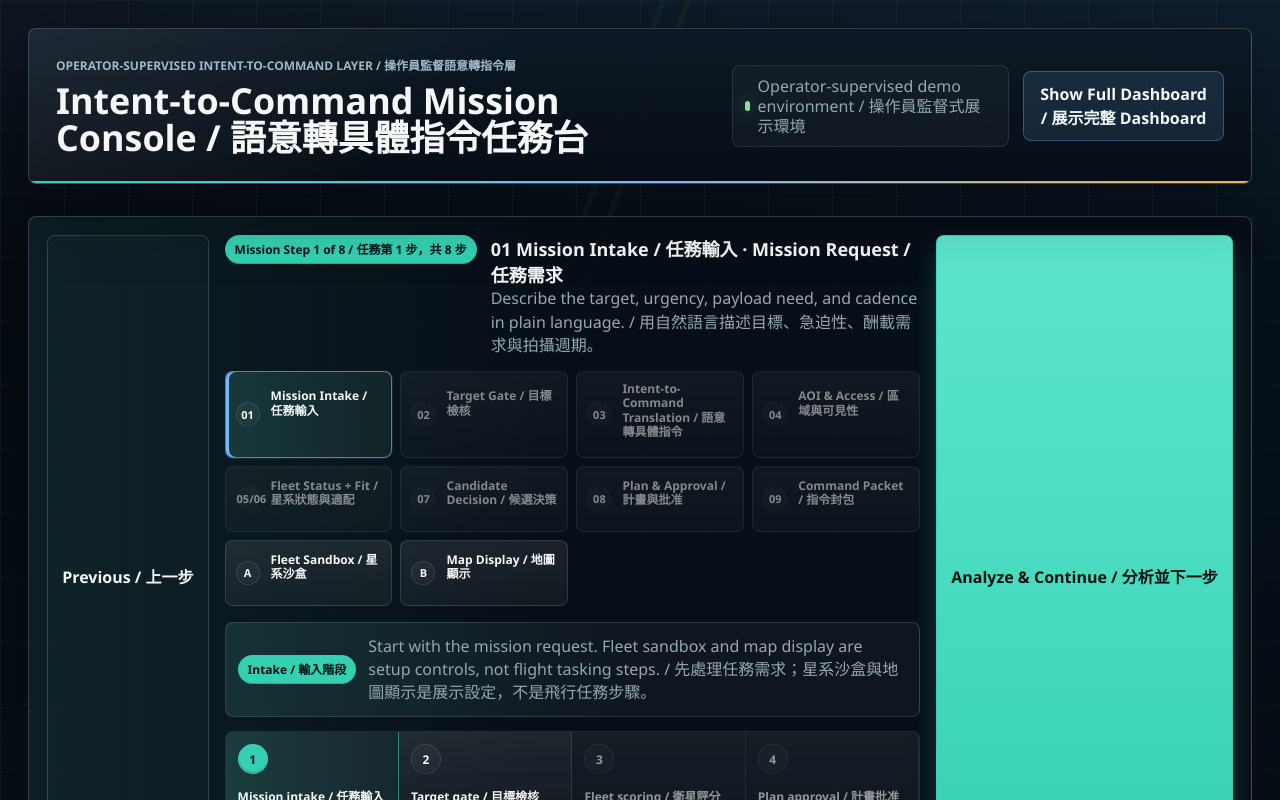
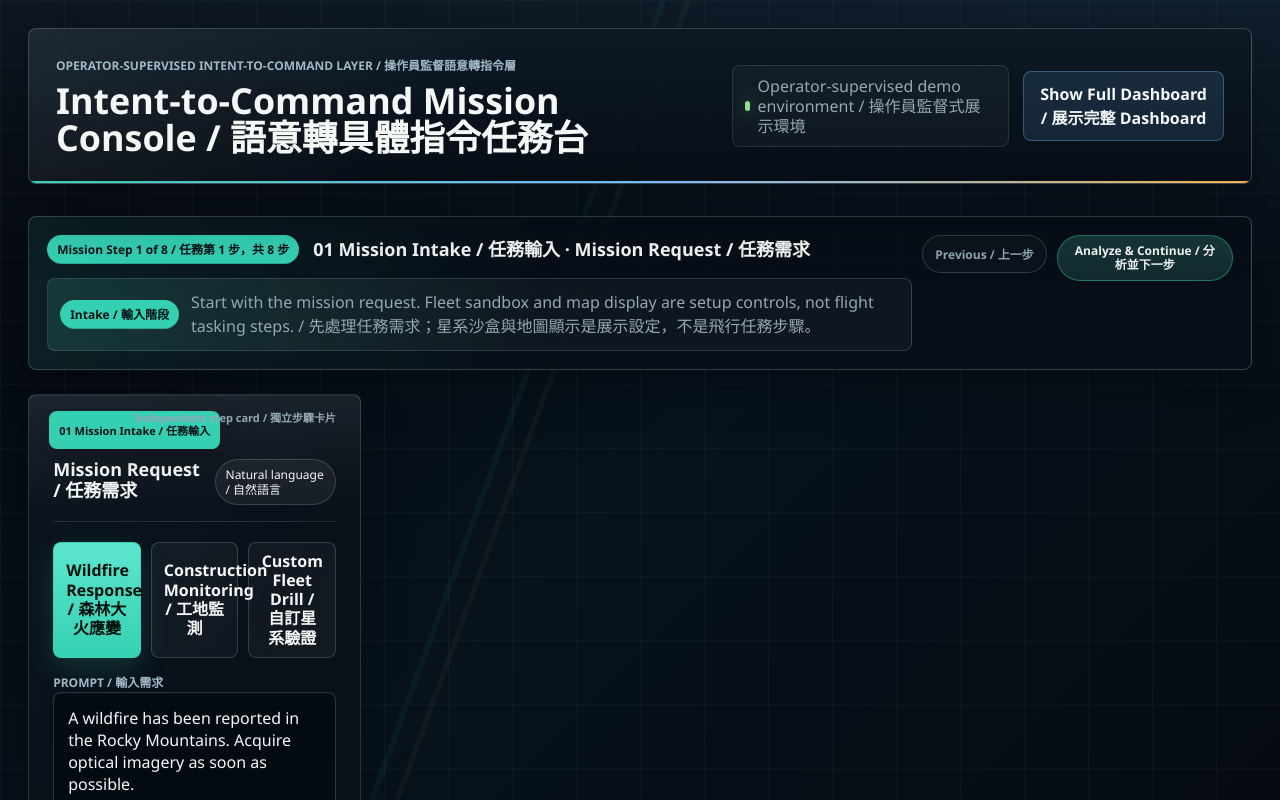
Before and after one commit to atlasforcn/innospace-demo, a Next.js app: page / in a window 1280 px wide. Shown: the top 800 px of the page. Built offline with nearby package versions, Linux system fonts and the light colour scheme.

Commit message:
Polish mission console demo UI

```diff
--- a/app/static-shell.html
+++ b/app/static-shell.html
@@ -120,20 +120,14 @@
               <h2>Mission Area Display / 任務區域顯示</h2>
               <span class="pill muted">Map source / 地圖來源</span>
             </div>
-            <p class="input-helper">The selected scenario controls the location. Auto mode tries Google first, then a free map, then the simplified scenario image. / 情境會決定地點；自動模式會先試 Google，再試免費地圖，最後切到簡化情境圖。</p>
+            <p class="input-helper">The selected scenario controls the location. Google Maps is used when the API responds; the simplified image is the only fallback. / 情境會決定地點；API 有回應時使用 Google 地圖，唯一備援是簡化版。</p>
             <div class="map-imagery-controls" aria-label="Map imagery controls">
-              <label class="field-label" for="mapImageSelect">Map image source / 地圖影像來源</label>
+              <label class="field-label" for="mapImageSelect">Display mode / 顯示模式</label>
               <select id="mapImageSelect">
-                <option value="auto">Auto: Google → free map → simplified / 自動：Google → 免費地圖 → 簡化圖</option>
-                <option value="google">Google Maps for current scenario / Google 地圖：目前情境</option>
-                <option value="osm">Free map for current scenario / 免費地圖：目前情境</option>
-                <option value="simple">Simplified scenario image / 簡化情境圖片</option>
-                <option value="upload">Uploaded image / 已上傳影像</option>
+                <option value="google">Google Maps when API responds / Google 地圖：API 有回應時使用</option>
+                <option value="simple">Simplified fallback image / 簡化版備用圖</option>
               </select>
-              <label class="upload-button" for="mapImageUpload">Upload map image / 上傳地圖影像</label>
-              <input id="mapImageUpload" class="visually-hidden" type="file" accept="image/*" />
-              <button id="clearMapImageButton" class="ghost-button" type="button">Clear image / 清除影像</button>
-              <span id="mapImageStatus" class="map-image-status">Auto scenario imagery / 自動情境底圖</span>
+              <span id="mapImageStatus" class="map-image-status">Google Maps default; simplified fallback remains available. / 預設 Google 地圖；保留簡化版備用。</span>
             </div>
           </div>
 
@@ -184,16 +178,14 @@
               <span id="mapBadge" class="pill muted">Awaiting analysis / 等待分析</span>
             </div>
             <div class="map-card-controls" aria-label="Mission map source quick controls">
-              <button class="map-mode-button active" data-map-source="auto" type="button">Auto / 自動</button>
-              <button class="map-mode-button" data-map-source="google" type="button">Google</button>
-              <button class="map-mode-button" data-map-source="osm" type="button">Free map / 免費</button>
+              <button class="map-mode-button active" data-map-source="google" type="button">Google Maps / Google 地圖</button>
               <button class="map-mode-button" data-map-source="simple" type="button">Simplified / 簡化</button>
             </div>
 
             <div class="mission-map idle">
               <iframe id="osmMapFrame" class="osm-map-frame hidden" title="OpenStreetMap mission area"></iframe>
               <div class="map-grid"></div>
-              <div class="map-navigation-controls" aria-label="Map navigation controls">
+              <div class="map-navigation-controls" aria-label="Map navigation controls" aria-hidden="true">
                 <button id="mapZoomInButton" type="button" aria-label="Zoom in">+</button>
                 <button id="mapZoomOutButton" type="button" aria-label="Zoom out">-</button>
                 <button id="mapResetViewButton" type="button">Reset / 重置</button>
--- a/public/script.js
+++ b/public/script.js
@@ -65,8 +65,7 @@ const presentationPanelSelectors = [
   ".decision-panel",
   ".mission-plan-panel",
   ".command-panel",
-  ".custom-constellation-panel",
-  ".map-source-panel"
+  ".custom-constellation-panel"
 ];
 const presentationPanels = presentationPanelSelectors.map((selector) => document.querySelector(selector)).filter(Boolean);
 
@@ -74,7 +73,7 @@ let activeScenario = "wildfire";
 let constructionResolved = false;
 let approved = false;
 let activeCommandPacket = null;
-let selectedMapImageSource = "auto";
+let selectedMapImageSource = "google";
 let uploadedMapImageUrl = null;
 let uploadedMapImageName = "";
 let activeMapImageToken = 0;
@@ -89,6 +88,7 @@ let analysisFailed = false;
 let mapDragState = null;
 let lastMapDragMoved = false;
 const mapViewOverrides = {};
+const manualMapNavigationEnabled = false;
 
 const presentationSteps = [
   {
@@ -153,13 +153,6 @@ const presentationSteps = [
     group: "Demo Setup / 展示設定",
     title: "Fleet Sandbox / 星系沙盒",
     detail: "Optional demo-only constellation edits for what-if testing. / 展示用自訂星系，供情境測試。"
-  },
-  {
-    key: "setup",
-    phase: "B",
-    group: "Demo Setup / 展示設定",
-    title: "Map Display / 地圖顯示",
-    detail: "Optional visualization source; it does not change flight tasking. / 可選視覺化底圖，不改變飛行任務。"
   }
 ];
 
@@ -716,20 +709,17 @@ function activeMapViewKey() {
   return scenarioMapViewKey(activeScenario);
 }
 
+function normalizeMapImageSource(source) {
+  return source === "simple" ? "simple" : "google";
+}
+
 function syncMapScaleBadge() {
   const view = mapViewForKey(activeMapViewKey());
-  const sourceLabel =
-    selectedMapImageSource === "osm"
-      ? "Free map"
-      : selectedMapImageSource === "google"
-        ? "Google"
-        : selectedMapImageSource === "simple"
-          ? "Simplified"
-          : "Auto";
+  const sourceLabel = selectedMapImageSource === "simple" ? "Simplified" : "Google Maps";
   mapScaleBadge.textContent = `${sourceLabel} · Zoom ${view.zoom} / 比例 ${view.zoom}`;
 }
 
-function clearMissionMapImage(status = "Auto scenario imagery / 自動情境底圖") {
+function clearMissionMapImage(status = "Google Maps will load after analysis / 分析後載入 Google 地圖") {
   activeMapImageToken += 1;
   missionMap.classList.remove("has-image");
   missionMap.classList.remove("has-osm");
@@ -1014,7 +1004,9 @@ async function tryFreeMapProvider({ token, viewKey, status, loadingStatus }) {
 }
 
 function syncMapSourceControls() {
-  if (mapImageSelect.value !== selectedMapImageSource) {
+  selectedMapImageSource = normalizeMapImageSource(selectedMapImageSource);
+
+  if (mapImageSelect && mapImageSelect.value !== selectedMapImageSource) {
     mapImageSelect.value = selectedMapImageSource;
   }
 
@@ -1024,7 +1016,7 @@ function syncMapSourceControls() {
 }
 
 function setMapImageSource(source) {
-  selectedMapImageSource = source;
+  selectedMapImageSource = normalizeMapImageSource(source);
   syncMapSourceControls();
   updateMapImageFromCurrentState();
 }
@@ -1037,18 +1029,8 @@ async function applyMissionMapImage(scenarioKey = activeScenario, options = {})
 
   syncMapSourceControls();
 
-  if (forceBlankAuto && selectedMapImageSource === "auto") {
+  if (forceBlankAuto && selectedMapImageSource !== "simple") {
     clearMissionMapImage("Target unresolved: map waits for address or AOI / 目標未解析：地圖等待地址或 AOI");
-    return;
-  }
-
-  if (selectedMapImageSource === "upload") {
-    if (uploadedMapImageUrl) {
-      setMapBackground(uploadedMapImageUrl, `Uploaded: ${uploadedMapImageName} / 已上傳影像`, "center");
-      return;
-    }
-
-    clearMissionMapImage("No uploaded image selected / 尚未選擇上傳影像");
     return;
   }
 
@@ -1059,7 +1041,6 @@ async function applyMissionMapImage(scenarioKey = activeScenario, options = {})
 
   const googleUrl = googleStaticMapUrl(viewKey);
 
-  if (selectedMapImageSource === "google" || selectedMapImageSource === "auto") {
   const googleOk = await tryMapProvider({
     token,
     url: googleUrl,
@@ -1067,31 +1048,15 @@ async function applyMissionMapImage(scenarioKey = activeScenario, options = {})
     loadingStatus: "Checking Google Maps for this scenario / 正在測試此情境的 Google 地圖"
   });
   if (googleOk) return;
-  }
-
-  if (selectedMapImageSource === "osm" || selectedMapImageSource === "google" || selectedMapImageSource === "auto") {
-    const freeOk = await tryFreeMapProvider({
-      token,
-      viewKey,
-      status: view.freeStatus,
-      loadingStatus: "Google unavailable; checking free map / Google 不可用，正在測試免費地圖"
-    });
-    if (freeOk) return;
-  }
 
   if (token === activeMapImageToken) {
-    applySimpleScenarioMap(scenarioKey, "Live maps unavailable; using simplified image. / 即時地圖不可用，切換簡化圖。");
+    applySimpleScenarioMap(scenarioKey, "Google Maps unavailable; using simplified image. / Google 地圖不可用，切換簡化圖。");
   }
 }
 
 function updateMapImageFromCurrentState() {
   if (missionMap.classList.contains("idle")) {
-    if (selectedMapImageSource === "auto") {
     clearMissionMapImage();
-      return;
-    }
-
-    applyMissionMapImage(activeScenario);
     return;
   }
 
@@ -1109,7 +1074,7 @@ function updateMapImageFromCurrentState() {
 }
 
 function changeMapZoom(delta) {
-  if (missionMap.classList.contains("idle")) return;
+  if (!manualMapNavigationEnabled || missionMap.classList.contains("idle")) return;
   const viewKey = activeMapViewKey();
   const view = mapViewForKey(viewKey);
   setMapViewOverride(viewKey, { center: view.center, zoom: view.zoom + delta });
@@ -1124,7 +1089,7 @@ function resetCurrentMapView() {
 }
 
 function panMapByPixels(deltaX, deltaY) {
-  if (missionMap.classList.contains("idle")) return;
+  if (!manualMapNavigationEnabled || missionMap.classList.contains("idle")) return;
   const viewKey = activeMapViewKey();
   const view = mapViewForKey(viewKey);
   const [lat, lng] = view.center;
@@ -1140,7 +1105,7 @@ function mapPointerTargetIsControl(event) {
 }
 
 function beginMapDrag(event) {
-  if (missionMap.classList.contains("idle") || mapPointerTargetIsControl(event)) return;
+  if (!manualMapNavigationEnabled || missionMap.classList.contains("idle") || mapPointerTargetIsControl(event)) return;
   mapDragState = {
     pointerId: event.pointerId,
     startX: event.clientX,
@@ -1175,7 +1140,7 @@ function endMapDrag(event) {
 }
 
 function zoomMapFromWheel(event) {
-  if (missionMap.classList.contains("idle") || mapPointerTargetIsControl(event)) return;
+  if (!manualMapNavigationEnabled || missionMap.classList.contains("idle") || mapPointerTargetIsControl(event)) return;
   event.preventDefault();
   changeMapZoom(event.deltaY < 0 ? 1 : -1);
 }
@@ -3371,7 +3336,7 @@ function exportCommandPacket() {
   goToPresentationStep(7);
 }
 
-mapImageSelect.addEventListener("change", () => {
+mapImageSelect?.addEventListener("change", () => {
   setMapImageSource(mapImageSelect.value);
 });
 
@@ -3379,9 +3344,9 @@ mapModeButtons.forEach((button) => {
   button.addEventListener("click", () => setMapImageSource(button.dataset.mapSource));
 });
 
-mapZoomInButton.addEventListener("click", () => changeMapZoom(1));
-mapZoomOutButton.addEventListener("click", () => changeMapZoom(-1));
-mapResetViewButton.addEventListener("click", resetCurrentMapView);
+mapZoomInButton?.addEventListener("click", () => changeMapZoom(1));
+mapZoomOutButton?.addEventListener("click", () => changeMapZoom(-1));
+mapResetViewButton?.addEventListener("click", resetCurrentMapView);
 missionMap.addEventListener("pointerdown", beginMapDrag);
 missionMap.addEventListener("pointermove", updateMapDrag);
 missionMap.addEventListener("pointerup", endMapDrag);
@@ -3389,7 +3354,7 @@ missionMap.addEventListener("pointercancel", endMapDrag);
 missionMap.addEventListener("wheel", zoomMapFromWheel, { passive: false });
 window.addEventListener("resize", syncAoiOverlay);
 
-mapImageUpload.addEventListener("change", () => {
+mapImageUpload?.addEventListener("change", () => {
   const [file] = mapImageUpload.files;
   if (!file) return;
 
@@ -3405,15 +3370,15 @@ mapImageUpload.addEventListener("change", () => {
   updateMapImageFromCurrentState();
 });
 
-clearMapImageButton.addEventListener("click", () => {
+clearMapImageButton?.addEventListener("click", () => {
   if (uploadedMapImageUrl) {
     URL.revokeObjectURL(uploadedMapImageUrl);
   }
 
   uploadedMapImageUrl = null;
   uploadedMapImageName = "";
-  mapImageUpload.value = "";
-  setMapImageSource("auto");
+  if (mapImageUpload) mapImageUpload.value = "";
+  setMapImageSource("google");
 });
 
 scenarioButtons.forEach((button) => {
--- a/public/styles.css
+++ b/public/styles.css
@@ -637,8 +637,9 @@ h2 {
 
 .scenario-buttons {
   display: grid;
-  grid-template-columns: 1fr;
-  margin-bottom: 18px;
+  grid-template-columns: repeat(3, minmax(0, 1fr));
+  gap: 10px;
+  margin-bottom: 12px;
 }
 
 .scenario-button,
@@ -2629,6 +2630,7 @@ select:focus {
 /* Final layout authority: flow lives in the top strip, not the side rail. */
 .presentation-toolbar {
   display: grid;
+  grid-template-columns: minmax(0, 1fr) max-content max-content;
 }
 
 .presentation-mode .workspace-grid {
@@ -2653,3 +2655,131 @@ select:focus {
   max-height: none;
   overflow: visible;
 }
+
+/* Operator-view simplification: keep one current-step summary, not nested flow diagrams. */
+.presentation-toolbar .operator-progress,
+.presentation-toolbar .guided-task-list.compact {
+  display: none;
+}
+
+.presentation-toolbar {
+  align-items: center;
+  gap: 10px;
+  padding: 14px;
+}
+
+.presentation-toolbar .presentation-step-summary {
+  order: 1;
+  align-content: center;
+  gap: 10px;
+}
+
+.presentation-toolbar > .ghost-button,
+.presentation-toolbar > .primary-button {
+  align-self: start;
+  width: auto;
+  min-width: 0;
+  min-height: 38px;
+  max-width: 176px;
+  padding: 8px 12px;
+  border-radius: 999px;
+  font-size: 12px;
+  line-height: 1.15;
+  text-align: center;
+  white-space: normal;
+  box-shadow: none;
+}
+
+.presentation-toolbar > .ghost-button {
+  order: 2;
+  color: var(--muted);
+  background: rgba(255, 255, 255, 0.025);
+}
+
+.presentation-toolbar > .primary-button {
+  order: 3;
+  border-color: rgba(53, 208, 178, 0.44);
+  color: var(--text);
+  background:
+    linear-gradient(180deg, rgba(53, 208, 178, 0.18), rgba(53, 208, 178, 0.1)),
+    rgba(255, 255, 255, 0.035);
+}
+
+.presentation-toolbar > .ghost-button:hover,
+.presentation-toolbar > .primary-button:hover {
+  transform: translateY(-1px);
+  box-shadow: 0 8px 18px rgba(0, 0, 0, 0.18);
+}
+
+.presentation-toolbar #currentStepHint {
+  display: none;
+}
+
+.summary-mainline {
+  align-items: center;
+}
+
+.toolbar-workflow-state {
+  padding: 10px 12px;
+}
+
+.toolbar-workflow-state .phase-chip {
+  min-width: 92px;
+  justify-content: center;
+}
+
+.analysis-progress {
+  gap: 10px;
+  padding: 12px 14px;
+}
+
+.map-navigation-controls,
+.map-scale-badge {
+  display: none;
+}
+
+.mission-map {
+  cursor: default;
+  touch-action: auto;
+}
+
+.mission-map.dragging {
+  cursor: default;
+}
+
+.mission-input .scenario-buttons {
+  grid-template-columns: repeat(3, minmax(0, 1fr));
+  align-items: stretch;
+}
+
+.mission-input .scenario-button {
+  min-height: 48px;
+  padding: 9px 12px;
+  line-height: 1.2;
+  white-space: normal;
+}
+
+@media (max-width: 720px) {
+  .presentation-toolbar {
+    grid-template-columns: minmax(0, 1fr) minmax(0, 1fr);
+  }
+
+  .presentation-toolbar .presentation-step-summary {
+    grid-column: 1 / -1;
+  }
+
+  .presentation-toolbar > .ghost-button,
+  .presentation-toolbar > .primary-button {
+    justify-self: stretch;
+    max-width: none;
+  }
+
+  .mission-input .scenario-buttons {
+    grid-auto-flow: column;
+    grid-auto-columns: minmax(190px, 1fr);
+    grid-template-columns: none;
+    overflow-x: auto;
+    padding-bottom: 2px;
+    scrollbar-width: thin;
+  }
+}
--- a/styles.css
+++ b/styles.css
@@ -637,8 +637,9 @@ h2 {
 
 .scenario-buttons {
   display: grid;
-  grid-template-columns: 1fr;
-  margin-bottom: 18px;
+  grid-template-columns: repeat(3, minmax(0, 1fr));
+  gap: 10px;
+  margin-bottom: 12px;
 }
 
 .scenario-button,
@@ -2629,6 +2630,7 @@ select:focus {
 /* Final layout authority: flow lives in the top strip, not the side rail. */
 .presentation-toolbar {
   display: grid;
+  grid-template-columns: minmax(0, 1fr) max-content max-content;
 }
 
 .presentation-mode .workspace-grid {
@@ -2653,3 +2655,131 @@ select:focus {
   max-height: none;
   overflow: visible;
 }
+
+/* Operator-view simplification: keep one current-step summary, not nested flow diagrams. */
+.presentation-toolbar .operator-progress,
+.presentation-toolbar .guided-task-list.compact {
+  display: none;
+}
+
+.presentation-toolbar {
+  align-items: center;
+  gap: 10px;
+  padding: 14px;
+}
+
+.presentation-toolbar .presentation-step-summary {
+  order: 1;
+  align-content: center;
+  gap: 10px;
+}
+
+.presentation-toolbar > .ghost-button,
+.presentation-toolbar > .primary-button {
+  align-self: start;
+  width: auto;
+  min-width: 0;
+  min-height: 38px;
+  max-width: 176px;
+  padding: 8px 12px;
+  border-radius: 999px;
+  font-size: 12px;
+  line-height: 1.15;
+  text-align: center;
+  white-space: normal;
+  box-shadow: none;
+}
+
+.presentation-toolbar > .ghost-button {
+  order: 2;
+  color: var(--muted);
+  background: rgba(255, 255, 255, 0.025);
+}
+
+.presentation-toolbar > .primary-button {
+  order: 3;
+  border-color: rgba(53, 208, 178, 0.44);
+  color: var(--text);
+  background:
+    linear-gradient(180deg, rgba(53, 208, 178, 0.18), rgba(53, 208, 178, 0.1)),
+    rgba(255, 255, 255, 0.035);
+}
+
+.presentation-toolbar > .ghost-button:hover,
+.presentation-toolbar > .primary-button:hover {
+  transform: translateY(-1px);
+  box-shadow: 0 8px 18px rgba(0, 0, 0, 0.18);
+}
+
+.presentation-toolbar #currentStepHint {
+  display: none;
+}
+
+.summary-mainline {
+  align-items: center;
+}
+
+.toolbar-workflow-state {
+  padding: 10px 12px;
+}
+
+.toolbar-workflow-state .phase-chip {
+  min-width: 92px;
+  justify-content: center;
+}
+
+.analysis-progress {
+  gap: 10px;
+  padding: 12px 14px;
+}
+
+.map-navigation-controls,
+.map-scale-badge {
+  display: none;
+}
+
+.mission-map {
+  cursor: default;
+  touch-action: auto;
+}
+
+.mission-map.dragging {
+  cursor: default;
+}
+
+.mission-input .scenario-buttons {
+  grid-template-columns: repeat(3, minmax(0, 1fr));
+  align-items: stretch;
+}
+
+.mission-input .scenario-button {
+  min-height: 48px;
+  padding: 9px 12px;
+  line-height: 1.2;
+  white-space: normal;
+}
+
+@media (max-width: 720px) {
+  .presentation-toolbar {
+    grid-template-columns: minmax(0, 1fr) minmax(0, 1fr);
+  }
+
+  .presentation-toolbar .presentation-step-summary {
+    grid-column: 1 / -1;
+  }
+
+  .presentation-toolbar > .ghost-button,
+  .presentation-toolbar > .primary-button {
+    justify-self: stretch;
+    max-width: none;
+  }
+
+  .mission-input .scenario-buttons {
+    grid-auto-flow: column;
+    grid-auto-columns: minmax(190px, 1fr);
+    grid-template-columns: none;
+    overflow-x: auto;
+    padding-bottom: 2px;
+    scrollbar-width: thin;
+  }
+}
```
Also changed, not shown: index.html (+7 -15 lines), script.js (+27 -62 lines). Lines whose indentation alone changed are shown as unchanged.
